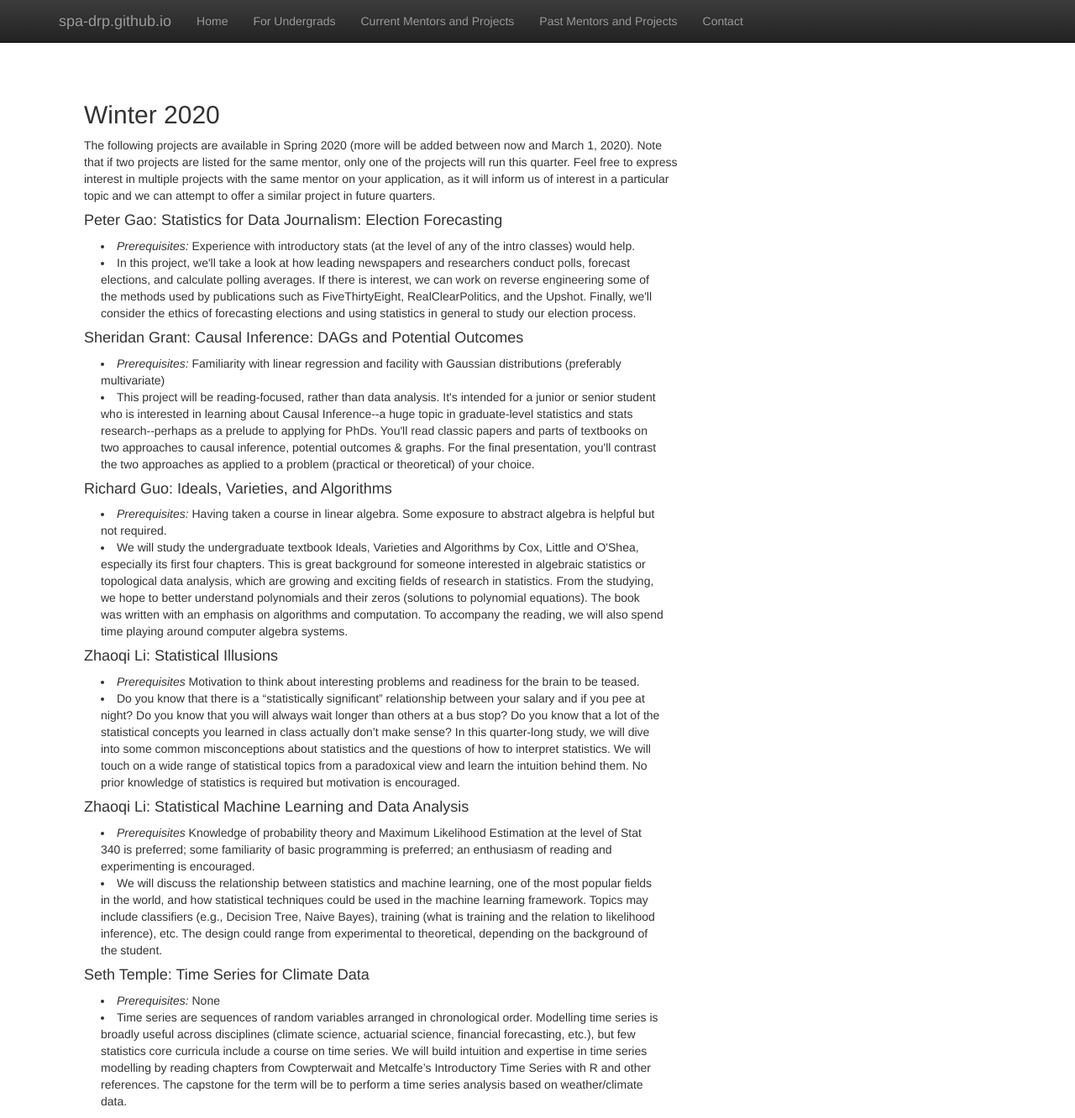
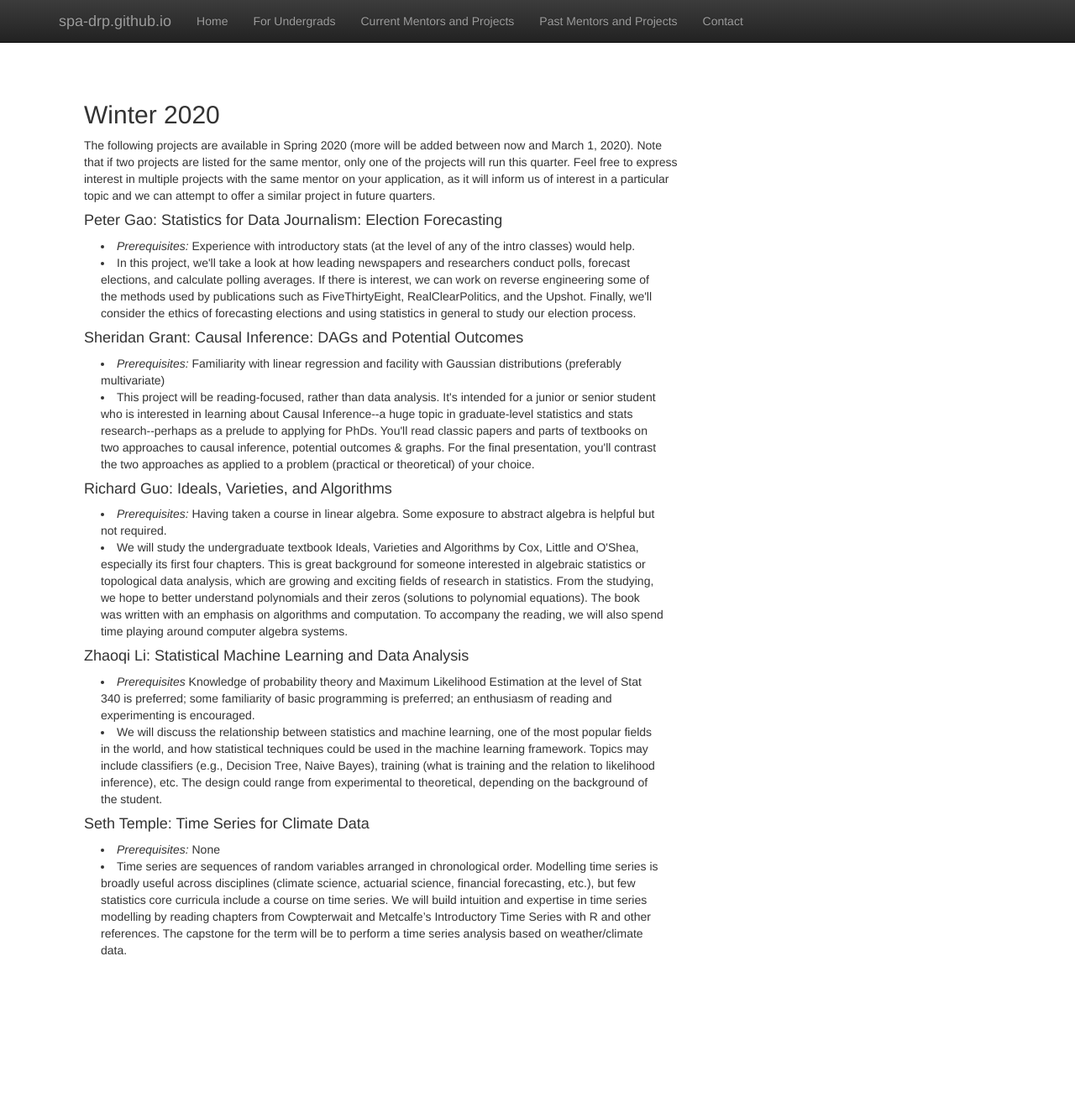
Before and after one commit to SPA-DRP/spa-drp.github.io, a Jekyll site: the page built from spring2020mentors.html, in a window 1280 px wide and 1332 px high. Shown: the whole window at 84% size. Built offline with Jekyll 4.4.1, drawn with Linux system fonts in a browser that asks for light colours; nearby versions of some CDN libraries; library files that are not in the unit come from our copies.

Commit message:
Removed illusions

```diff
--- a/spring2020mentors.html
+++ b/spring2020mentors.html
@@ -51,18 +51,6 @@ you'll contrast the two approaches as applied to a problem (practical or theoret
    playing around computer algebra systems.
 </li>
 </p>
-<h4>Zhaoqi Li: Statistical Illusions</h4>
-  <p class="content" style="padding:0px;margin:0px 20px 0px;">
-      <li style="padding:0px;margin:0px 20px 0px;"> <i> Prerequisites</i>  Motivation to think about interesting problems and readiness for the brain to be teased.  </li>
-         <li style="padding:0px;margin:0px 20px 0px;">Do you know that there is a “statistically significant” relationship between your salary and if you pee at night?
-            Do you know that you will always wait longer than others at a bus stop?
-             Do you know that a lot of the statistical concepts you learned in class actually don’t make sense?
-             In this quarter-long study, we will dive into some common misconceptions about statistics and the questions
-             of how to interpret statistics.
-             We will touch on a wide range of statistical topics from a paradoxical view
-             and learn the intuition behind them. No prior knowledge of statistics is required but
-             motivation is encouraged. </li>
-  </p>
   <h4>Zhaoqi Li: Statistical Machine Learning and Data Analysis</h4>
   <p class="content" style="padding:0px;margin:0px 20px 0px;">
       <li style="padding:0px;margin:0px 20px 0px;"> <i> Prerequisites</i> Knowledge of probability theory and Maximum Likelihood Estimation at the level of Stat 340 is preferred;
@@ -90,6 +78,4 @@ time series analysis based on weather/climate data.
 </li>
 </p>
 
-
-
 </div>
```
